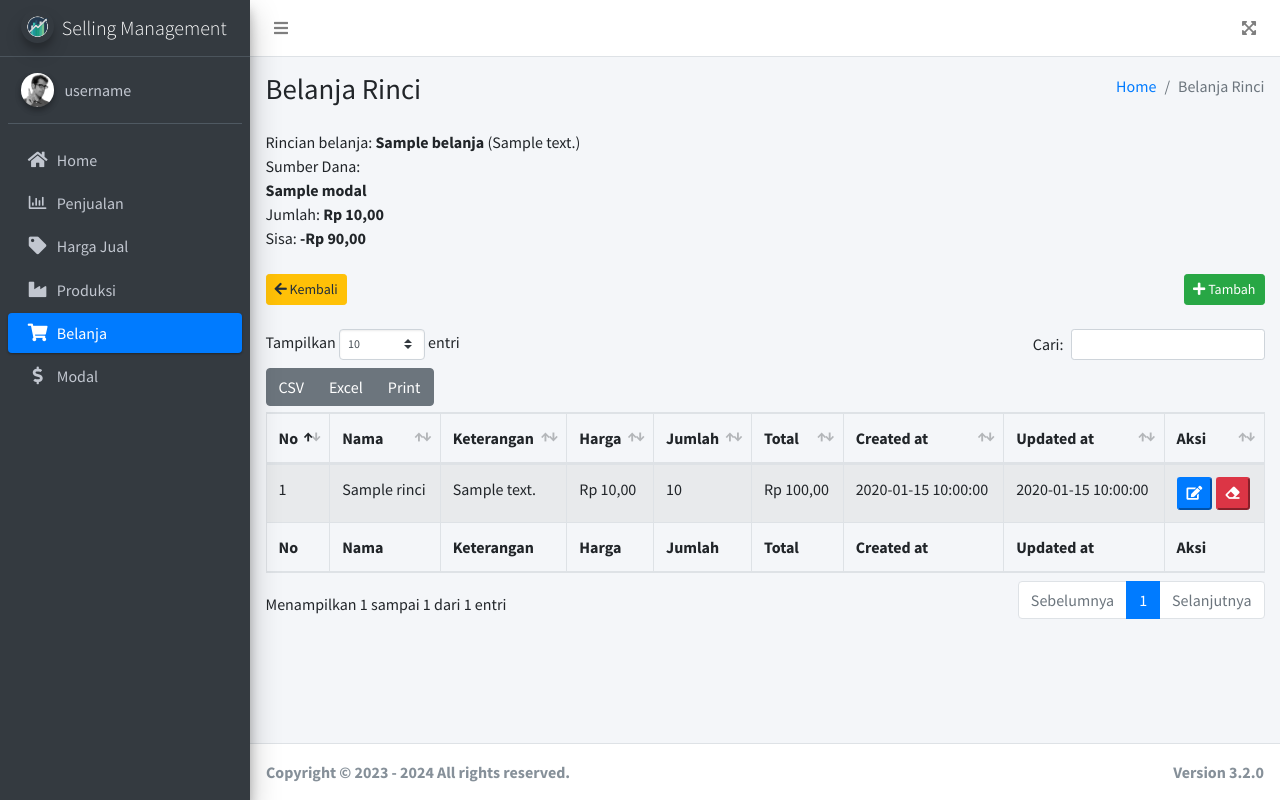
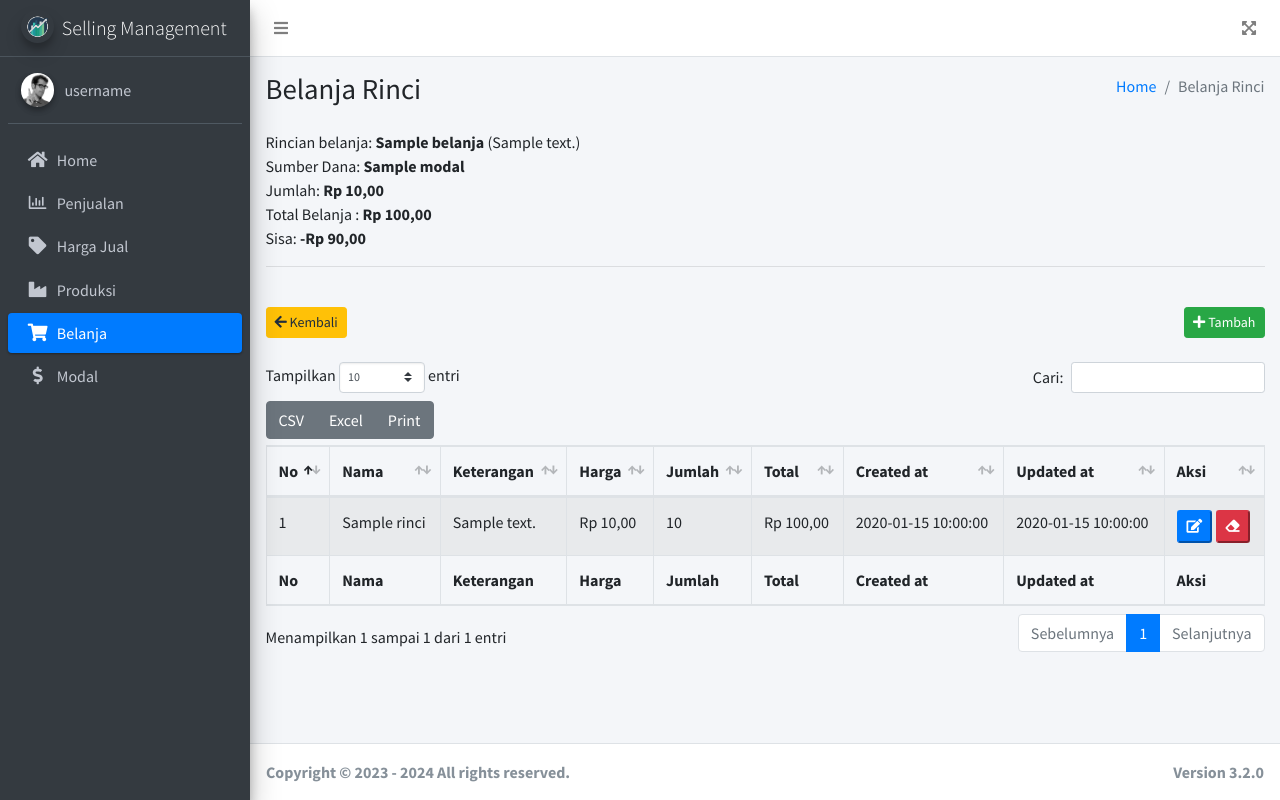
Before and after one commit to arifpambudi242/sellingmanagement, a Flask app: page /belanja_rinci/1 in a window 1280 px wide. Run offline with Flask 3, Linux system fonts and the light colour scheme; tables that the repository leaves empty hold one stand-in row (values such as "Sample post"); parts of the project's set-up code (start-up, migrations or seed data) failed here and were passed over; some libraries are stand-ins or nearby versions.

Commit message:
tambah detail

```diff
--- a/templates/belanja_rinci.html
+++ b/templates/belanja_rinci.html
@@ -8,15 +8,18 @@
                 Rincian belanja: <b>{{ datas.belanja.nama }}</b> ({{ datas.belanja.keterangan }})
                 <br>
                 Sumber Dana:
-                <br>
                 <b>{{ datas.belanja.modal.nama }}</b>
                 <br>
                 Jumlah:
                 <b class="currency">{{ datas.belanja.modal.jumlah }}</b>
                 <br>
+                Total Belanja :
+                <b class="currency">{{ datas.belanja.total_belanja }}</b>
+                <br>
                 Sisa:
                 <b class="currency">{{ datas.belanja.modal.sisa }}</b>
                 <br>
+                <hr>
             </div>
         </div>
         <div class="row">
@@ -106,6 +109,9 @@
                 Jumlah:
                 <b class="currency">{{ datas.belanja.modal.jumlah }}</b>
                 <br>
+                Total Belanja :
+                <b class="currency">{{ datas.belanja.total_belanja }}</b>
+                <br>
                 Sisa:
                 <b class="currency">{{ datas.belanja.modal.sisa }}</b>
                 <br>
@@ -156,6 +162,9 @@
                 Jumlah:
                 <b class="currency">{{ datas.belanja.modal.jumlah }}</b>
                 <br>
+                Total Belanja :
+                <b class="currency">{{ datas.belanja.total_belanja }}</b>
+                <br>
                 Sisa:
                 <b class="currency">{{ datas.belanja.modal.sisa }}</b>
                 <br>
```
